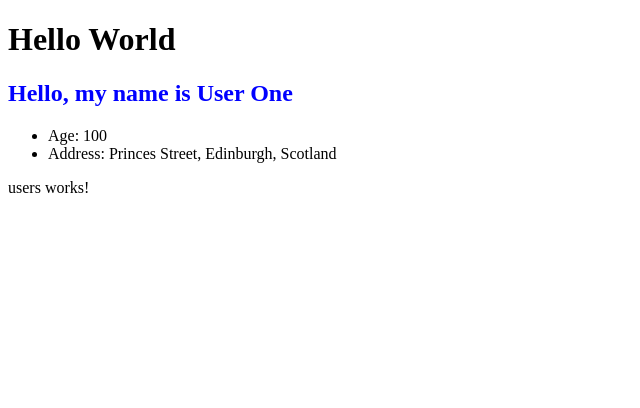
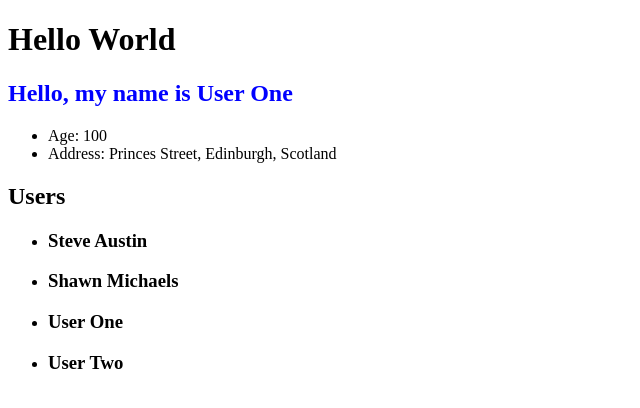
Before and after one commit to JoesGitCode/angular_sandbox, an Angular app: page / in a window 1280 px wide. Shown: the top 408 px of the page, without its empty margins (0-640 px from the left). Built offline with nearby package versions, Linux system fonts and the light colour scheme.

Commit message:
added conditionals  to the users array

```diff
--- a/src/app/components/users/users.component.html
+++ b/src/app/components/users/users.component.html
@@ -1 +1,22 @@
-<p>users works!</p>
+<h2>Users</h2>
+
+<ul *ngIf="loaded && users.length > 0; else noUsers">
+  <li *ngFor="let user of users">
+    <h3>{{ user.firstName }} {{ user.lastName }}</h3>
+    <ul *ngIf="showExtended && user.age && user.address">
+      <li>Age: {{ user.age }}</li>
+      <li>
+        Address: {{ user.address.street }}, {{ user.address.city }},
+        {{ user.address.country }}
+      </li>
+    </ul>
+  </li>
+</ul>
+
+<ng-template #noUsers> <h4>No Users Found</h4> </ng-template>
+
+<!-- Other way -->
+<!-- <h4 *ngIf="users.length == 0">No Users Found</h4> -->
+
+<!-- could add loading animation using this kind of logic -->
+<h4 *ngIf="!loaded">Loading Users ...</h4>
--- a/src/app/components/users/users.component.ts
+++ b/src/app/components/users/users.component.ts
@@ -1,15 +1,67 @@
-import { Component, OnInit } from '@angular/core';
+import { Component, OnInit } from "@angular/core";
+import { User } from "../../models/User";
 
 @Component({
-  selector: 'app-users',
-  templateUrl: './users.component.html',
-  styleUrls: ['./users.component.sass']
+  selector: "app-users",
+  templateUrl: "./users.component.html",
+  styleUrls: ["./users.component.sass"]
 })
 export class UsersComponent implements OnInit {
+  users: User[];
+  showExtended: boolean = true;
+  loaded: boolean = false;
 
-  constructor() { }
+  constructor() {}
 
   ngOnInit() {
+    // can wrap this in a set timeout to mimic loading data from and external source
+    // setTimeout(() => {
+    this.users = [
+      {
+        firstName: "Steve",
+        lastName: "Austin",
+        age: 50,
+        address: {
+          street: "Princes Street",
+          city: "Edinburgh",
+          country: "Scotland"
+        }
+      },
+      {
+        firstName: "Shawn",
+        lastName: "Michaels",
+        age: 60,
+        address: {
+          street: "Gwanak-gu",
+          city: "Seoul",
+          country: "Korea"
+        }
+      },
+      {
+        firstName: "User",
+        lastName: "One",
+        age: 100,
+        address: {
+          street: "Main Street",
+          city: "Rome",
+          country: "Italy"
+        }
+      }
+    ];
+
+    this.loaded = true;
+    // }, 2000);
+
+    this.showExtended = false;
+
+    this.addUser({
+      firstName: "User",
+      lastName: "Two",
+      age: 100
+    });
   }
 
+  addUser(user: User) {
+    this.users.push(user);
+  }
 }
```
Also changed, not shown: src/app/models/User.ts (+7 -5 lines).
